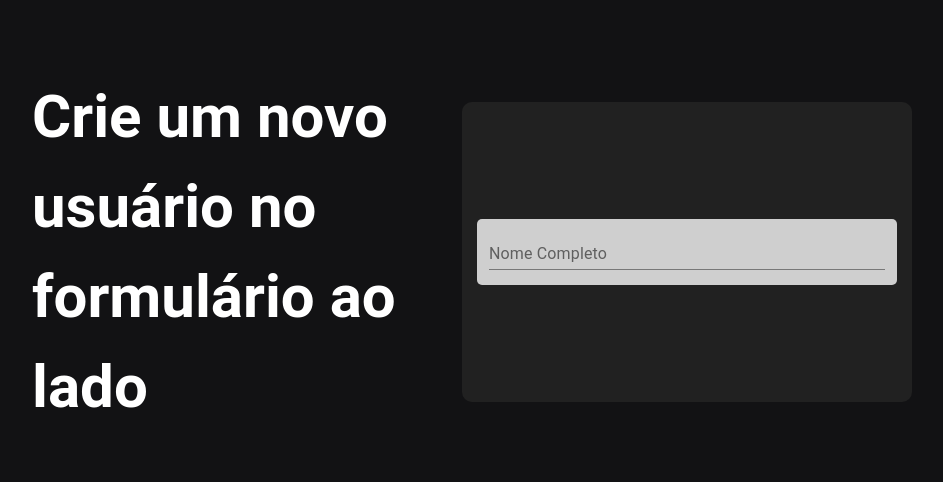
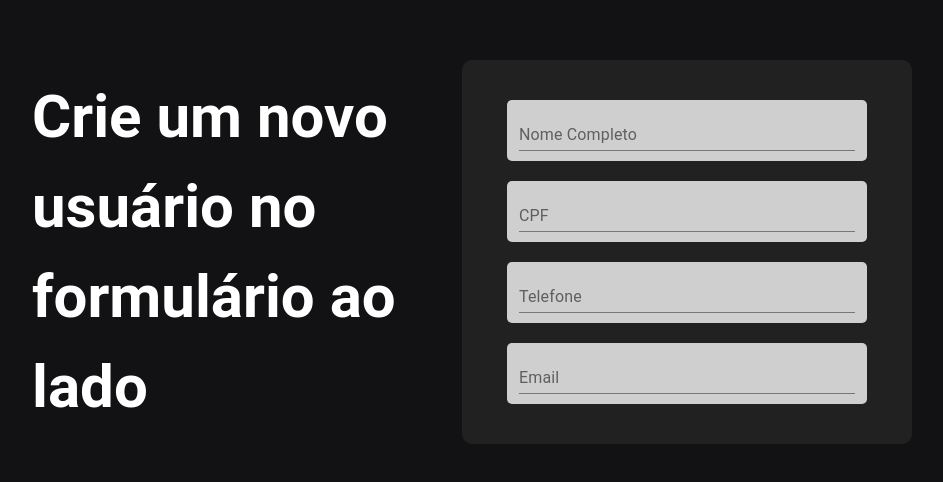
Before and after one commit to solebellsBEACH/Tinnova_WEB, a Next.js app: page / in a window 1280 px wide. Shown: the part 148-630 px from the top of the page, without its empty margins (183-1126 px from the left). Built offline with nearby package versions, Linux system fonts and the light colour scheme.

Commit message:
✨adicionando fields

```diff
--- a/src/core/components/Inputs/TextInput/styled.ts
+++ b/src/core/components/Inputs/TextInput/styled.ts
@@ -6,7 +6,7 @@ background:${colors().gray4} ;
 display:flex;
 justify-content:center;
 align-items:center;
-padding:3px 12px 15px 12px;
+padding:3px 12px 10px 12px;
 border-radius:5px;
 width: 100%;
 `
--- a/src/pageComplement/Home/components/FormContent/index.tsx
+++ b/src/pageComplement/Home/components/FormContent/index.tsx
@@ -1,12 +1,20 @@
+import { SimpleGrid } from '@chakra-ui/react'
 import React from 'react'
 import { TextInput } from '../../../../core/components'
-import { Container} from './styles'
+import { Container } from './styles'
 
 export const FormContent = () => {
-
     return (
         <Container>
-            <TextInput label='Nome Completo'/>
+            <SimpleGrid
+            width='80%'
+            columns={1}
+            spacing={5}>
+                <TextInput label='Nome Completo' />
+                <TextInput label='CPF' />
+                <TextInput label='Telefone' />
+                <TextInput label='Email' />
+            </SimpleGrid>
         </Container>
     )
 }
--- a/src/pageComplement/Home/components/FormContent/styles.ts
+++ b/src/pageComplement/Home/components/FormContent/styles.ts
@@ -6,7 +6,7 @@ background:${colors().background4} ;
 width:450px ;
 min-height:300px;
 border-radius:10px;
-padding:10px 15px;
+padding:40px 0px;
 display:flex;
 justify-content:center;
 align-items:center;
```
